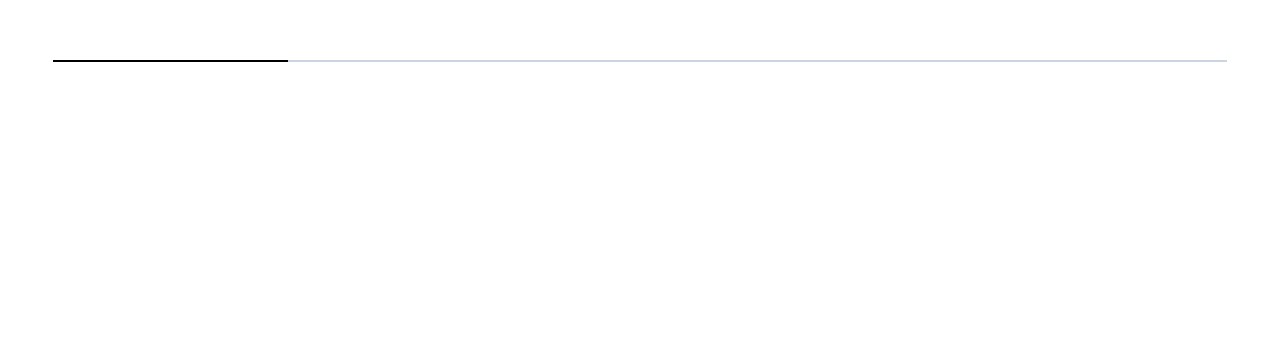
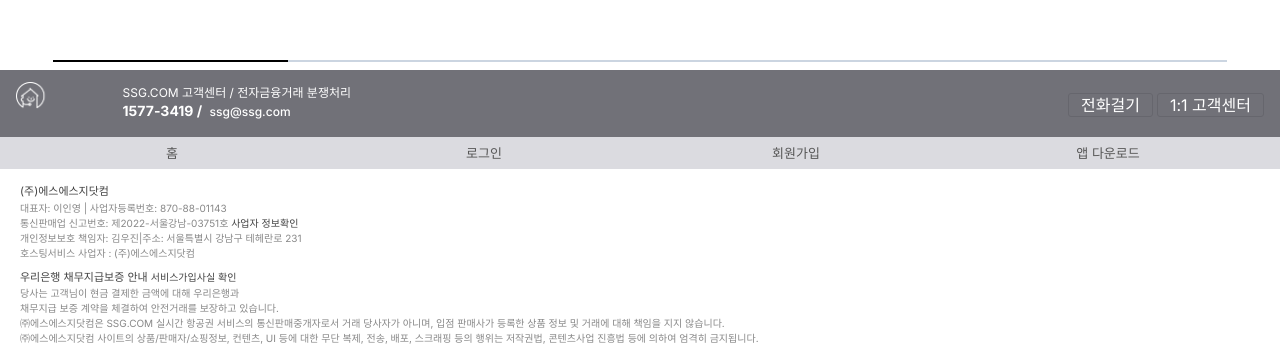
Before and after one commit to myonjin/Tyranno, a Next.js app: page / in a window 1280 px wide. Shown: the part 847-1193 px from the top of the page. Before the commit the page ends 917 px from the top, so only its background shows below. Built offline with nearby package versions, Linux system fonts and the light colour scheme.

Commit message:
fix 상품옵션선택

```diff
--- a/src/components/modal/product/OptionColorModal.tsx
+++ b/src/components/modal/product/OptionColorModal.tsx
@@ -1,6 +1,6 @@
 'use client'
 
-import { OptionDataType } from '@/types/OprionDataType'
+import { OptionDataType } from '@/types/OptionDataType'
 import { useState, useEffect } from 'react'
 
 interface props {
--- a/src/components/ui/Footer.tsx
+++ b/src/components/ui/Footer.tsx
@@ -11,7 +11,7 @@ function Footer() {
     ]
     return (
         <>
-            {/* <footer>
+            <footer>
                 <div className="px-4" style={{ backgroundColor: '#717178' }}>
                     <div className="table w-full min-h-14 py-3 items-center">
                         <Image src={FooterImage} alt="footerImage" className="w-10 h-auto" />
@@ -93,7 +93,7 @@ function Footer() {
                     </div>
                     <p style={{ fontSize: '10px', color: '#888' }}>Copyright ⓒ SSG.COM Corp. All rights reserved.</p>
                 </div>
-            </footer> */}
+            </footer>
         </>
     )
 }
```
Also changed, not shown: src/types/OptionDataType.ts (renamed from src/types/OprionDataType.ts).
